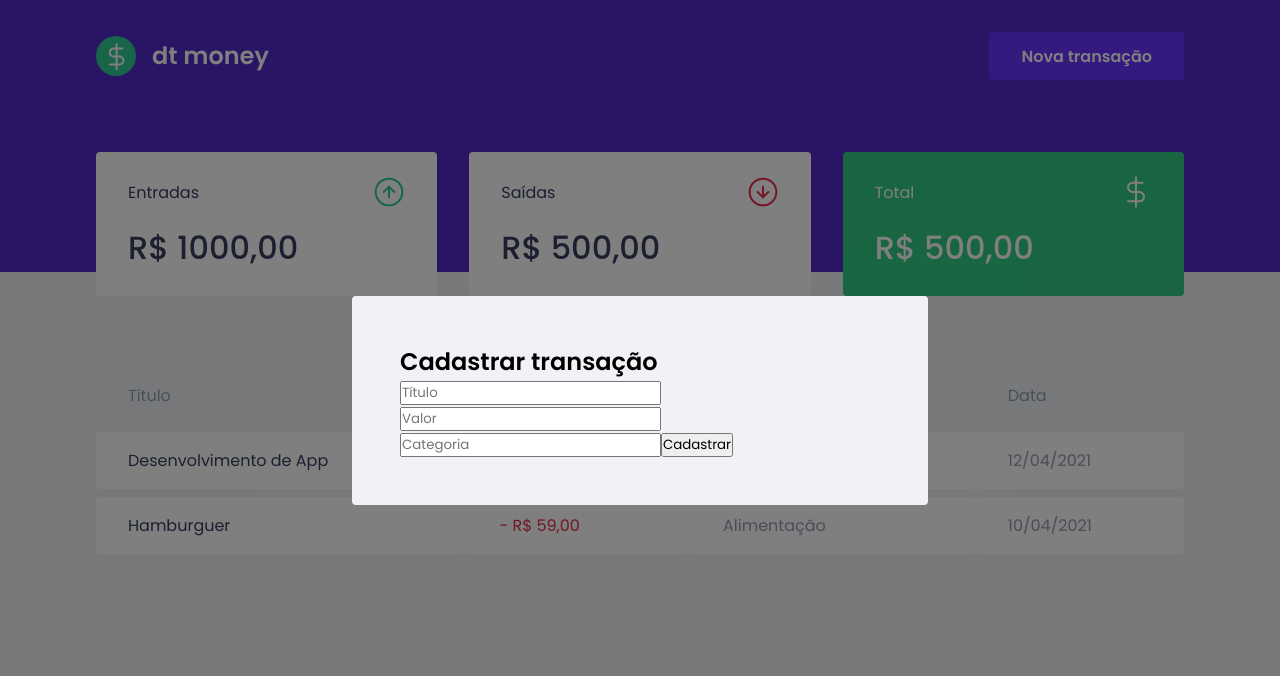
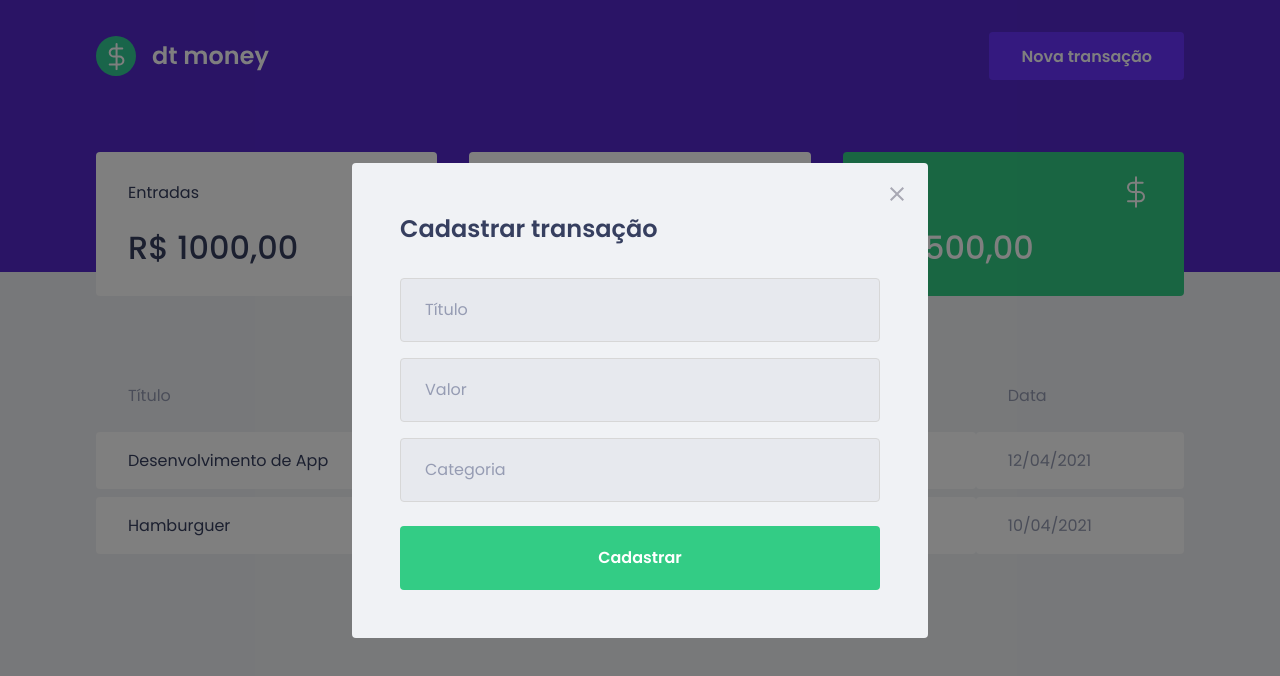
Before and after one commit to martinsvinicius/dtmoney, a React (Create React App) app: page / in a window 1280 px wide. Both pictures are taken after a click on the button "Nova transação". Shown: the top 676 px of the page. Built offline with nearby package versions, Linux system fonts and the light colour scheme; no server answers; what miragejs would draw is missing.

Commit message:
modal style

```diff
--- a/src/components/NewTransactionModal/index.tsx
+++ b/src/components/NewTransactionModal/index.tsx
@@ -1,4 +1,9 @@
 import Modal from 'react-modal';
+
+//images
+import closeImg from '../../assets/close.svg';
+
+//styles
 import { Container } from './styles';
 
 interface NewTransactionModalProps {
@@ -16,6 +21,9 @@
       overlayClassName="react-modal-overlay"
       className="react-modal-content"
     >
+      <button type="button" onClick={onRequestClose} className="react-modal-close">
+        <img src={closeImg} alt="Fechar modal" />
+      </button>
       <Container>
         <h2>Cadastrar transação</h2>
 
--- a/src/components/NewTransactionModal/styles.ts
+++ b/src/components/NewTransactionModal/styles.ts
@@ -1,5 +1,51 @@
 import styled from 'styled-components';
 
 export const Container = styled.form`
+  h2 {
+    color: var(--text-title);
+    font-size: 1.5rem;
+    margin-bottom: 2rem;
+  }
 
+  input {
+    width: 100%;
+    height: 4rem;
+    padding: 0 1.5rem;
+    border-radius: 0.25rem;
+
+    border: 1px solid #d7d7d7;
+    background: #e7e9ee;
+
+    font-weight: 400;
+    font-size: 1rem;
+
+    &::placeholder {
+      color: var(--text-body);
+    }
+
+    & + input {
+      margin-top: 1rem;
+    }
+  }
+
+  button[type="submit"] {
+    background: var(--green);
+    width: 100%;
+    height: 4rem;
+
+    margin-top: 1.5rem;
+    padding: 0 1.5rem;
+
+    font-size: 1rem;
+    font-weight: 600;
+    color: #FFFFFF;
+    border: 0;
+    border-radius: 0.25rem;
+
+    transition: filter .2s;
+
+    &:hover {
+      filter: brightness(0.9);
+    }
+  }
 `;
--- a/src/styles/global.ts
+++ b/src/styles/global.ts
@@ -79,4 +79,18 @@
     position: relative;
     border-radius: 0.25rem;
   }
+
+  .react-modal-close {
+    position: absolute;
+    right: 1.5rem;
+    top: 1.5rem;
+    border: 0;
+    background: transparent;
+
+    transition: filter .2s;
+
+    &:hover {
+      filter: brightness(0.8);
+    }
+  }
 `;
```
